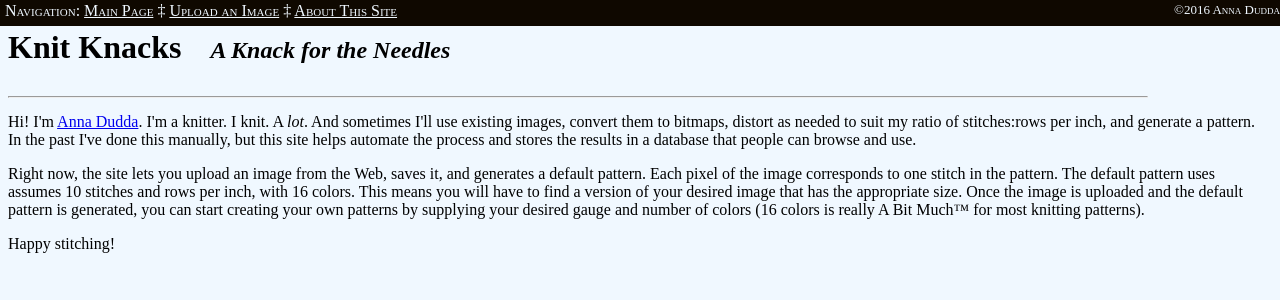
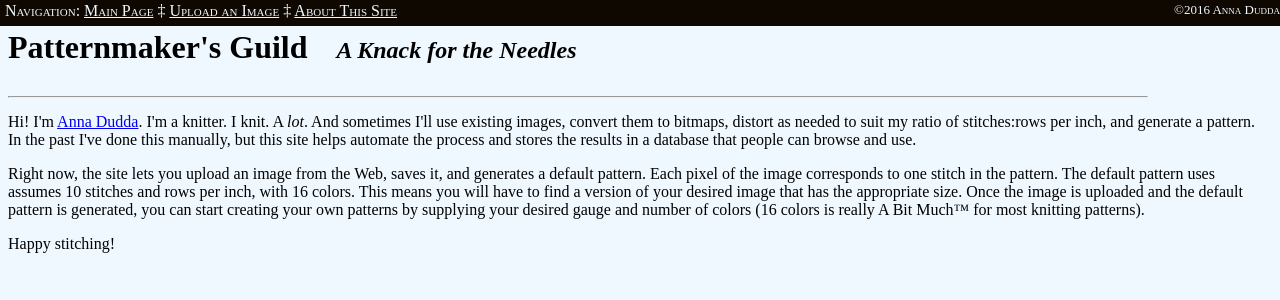
Before and after one commit to amdudda/Capstone_Final_Project, a Django app: page /About in a window 1280 px wide. Shown: the top 300 px of the page. Run offline with Django 3.2, Linux system fonts and the light colour scheme.

Commit message:
Rename site to "Patternmaker's Guild" till I figure out something better.

```diff
--- a/PatternGenerator/templates/PatternGenerator/base.html
+++ b/PatternGenerator/templates/PatternGenerator/base.html
@@ -18,7 +18,7 @@
     <div id="copyright">&copy;2016 Anna Dudda</div>
 </div>
 <header>
-    <h1>Knit Knacks</h1>
+    <h1>Patternmaker's Guild</h1>
     <h2>{{ subhead }}</h2>
     <hr>
 </header>
--- a/PatternGenerator/views.py
+++ b/PatternGenerator/views.py
@@ -7,7 +7,7 @@ from os import path
 import time
 
 # Global variable for website name so I can change it easily later
-WEBSITE_NAME = "Knit Knacks"
+WEBSITE_NAME = "Patternmaker's Guild"
 
 # Create your views here.
 
@@ -20,7 +20,7 @@ def index(request):
     patterns = SourceImage.objects.all().order_by("-saved")
     context = {
         'patterns':patterns,
-        'title': " %s Pattern Database" % WEBSITE_NAME,
+        'title': "%s Pattern Database" % WEBSITE_NAME,
         'subhead':"Pattern Database"
     }
     return render(request,'PatternGenerator/index.html',context)
```
Also changed, not shown: README.md.
